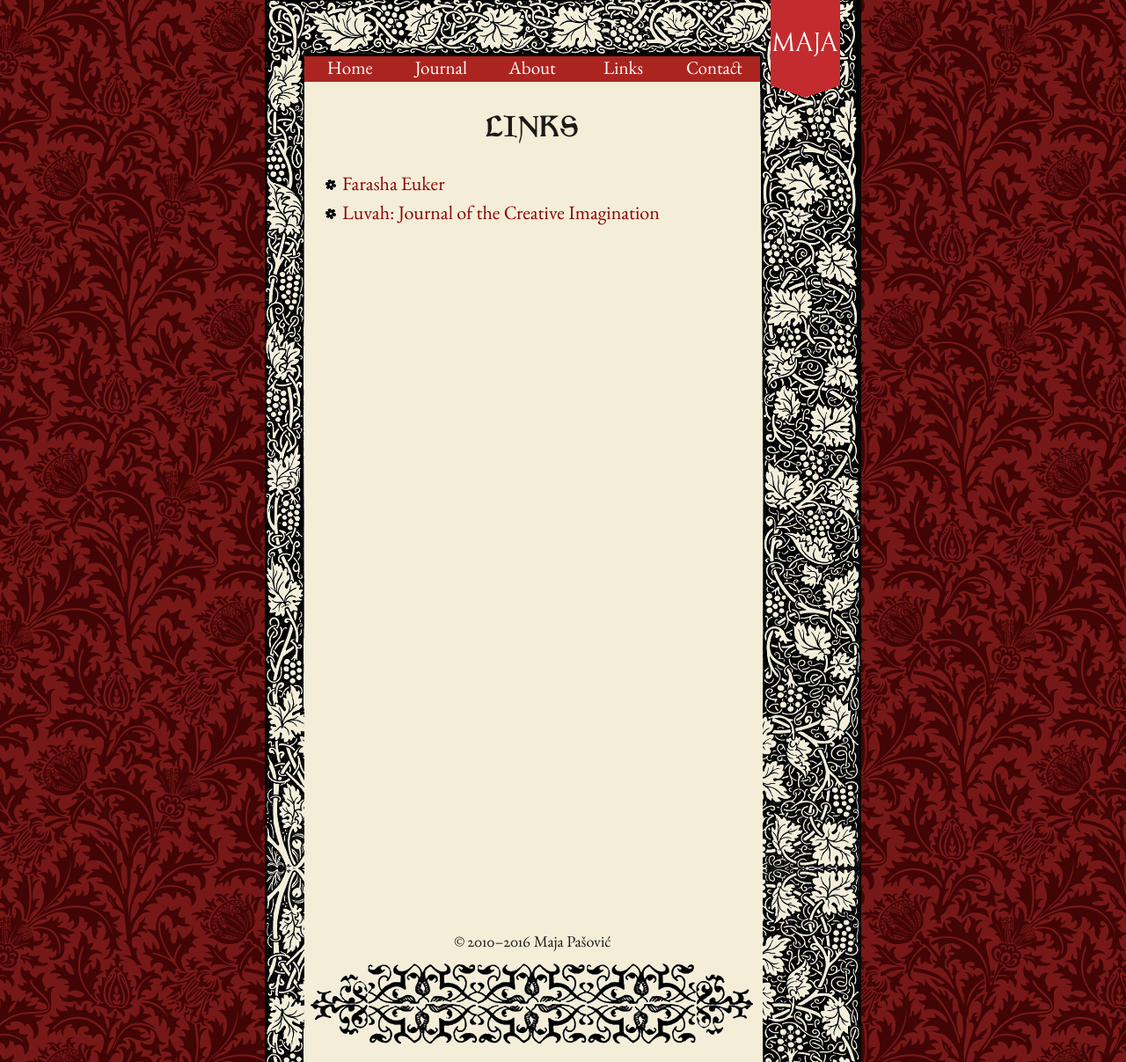
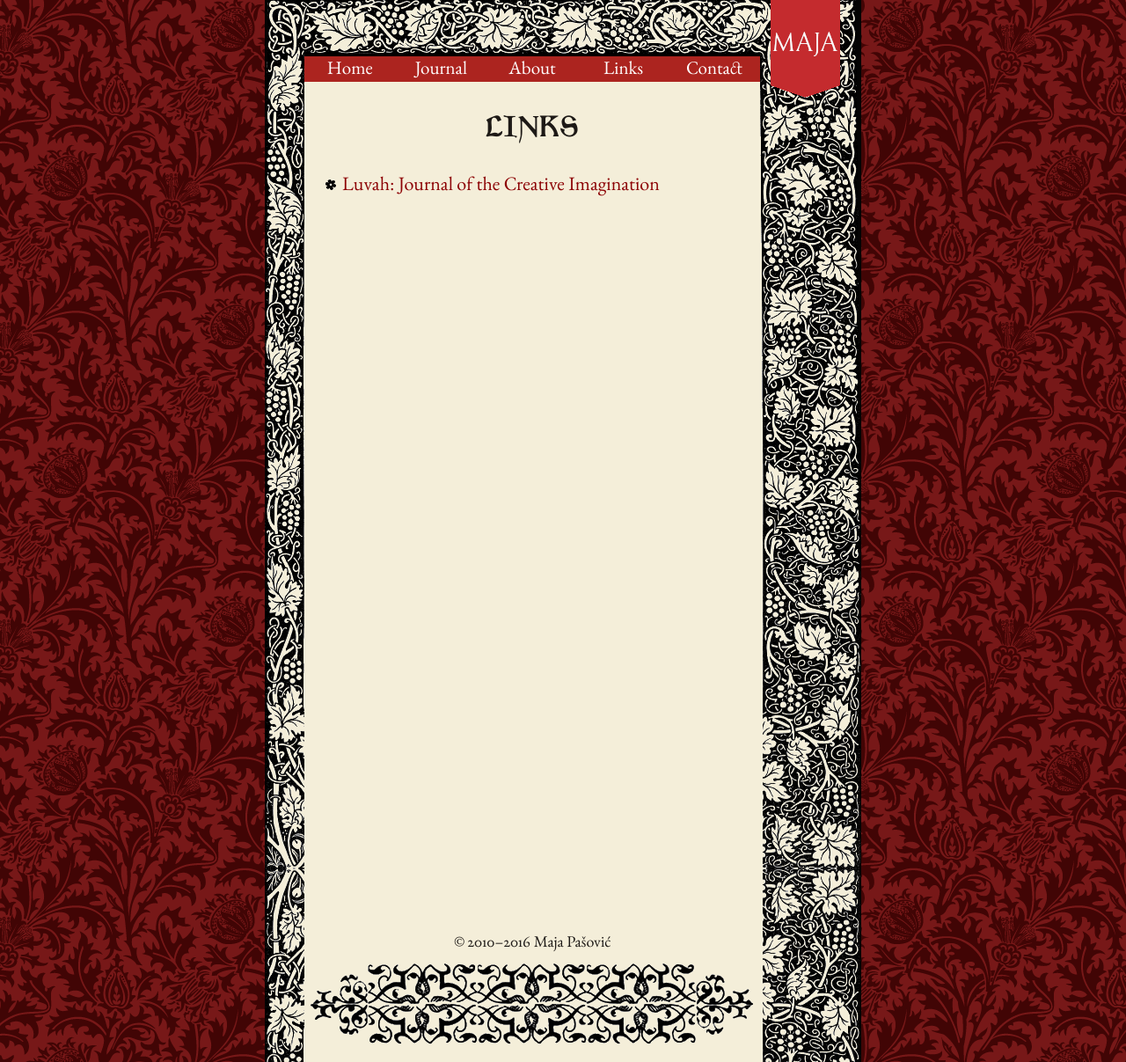
Before and after one commit to mpasovic/majapasovic.org, a Jekyll site: the page built from links.md, in a window 1280 px wide. Shown: the whole page at 88% size. Built offline with Jekyll 4.4.1, drawn with Linux system fonts in a browser that asks for light colours; nearby versions of some CDN libraries.

Commit message:
Updated links.md

```diff
--- a/links.md
+++ b/links.md
@@ -1,7 +1,7 @@
 ---
 layout: page
-title: "Links"
+title: Links
+published: true
 ---
 
-* [Farasha Euker](http://outwit.ch)
 * [Luvah: Journal of the Creative Imagination](http://luvah.org/)
```
